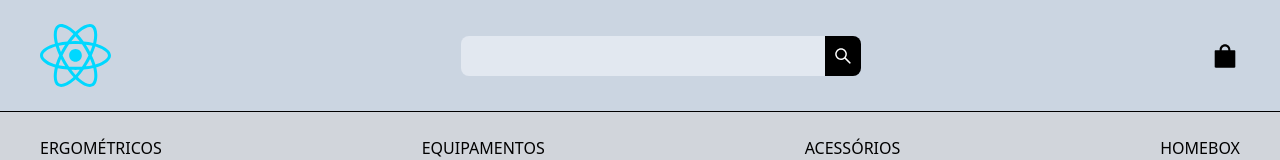
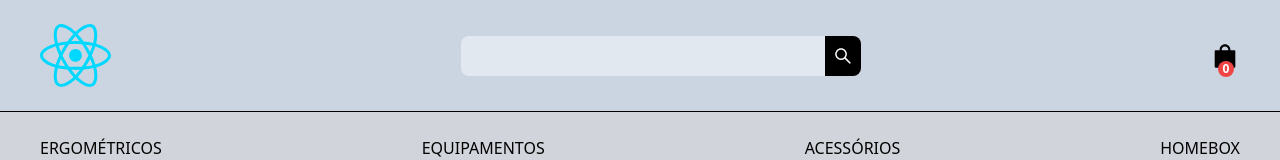
Before and after one commit to topicosfit/fatefit, a React (Vite) app: page / in a window 1280 px wide. Shown: the top 160 px of the page. Built offline with nearby package versions, Linux system fonts and the light colour scheme.

Commit message:
feat: created cart notification icon

```diff
--- a/src/views/components/layout/navbar/cart-button.jsx
+++ b/src/views/components/layout/navbar/cart-button.jsx
@@ -1,15 +1,18 @@
 import { AiFillShopping } from "react-icons/ai";
+import { CartNotification } from "./cart-notification";
 
 export function CartButton() {
   return (
     <button
       className={`
         bg-transparent
+        relative
       `}
     >
       <AiFillShopping
         size={30}
       />
+      <CartNotification />
     </button>
   )
 }
--- /dev/null
+++ b/src/views/components/layout/navbar/cart-notification.jsx
@@ -0,0 +1,27 @@
+import { useCart } from "../../../../app/context/cart/cart-context-hook";
+
+export function CartNotification() {
+  const { cart } = useCart();
+
+  return (
+      <div className="
+        absolute
+        top-4
+        right-0.5
+        mt-1
+        mr-1
+        flex
+        items-center
+        justify-center
+        h-4
+        w-4
+        bg-red-500
+        text-white
+        rounded-full
+        text-xs
+        font-bold
+      ">
+        {cart.products.length}
+      </div>
+    )
+};
```
